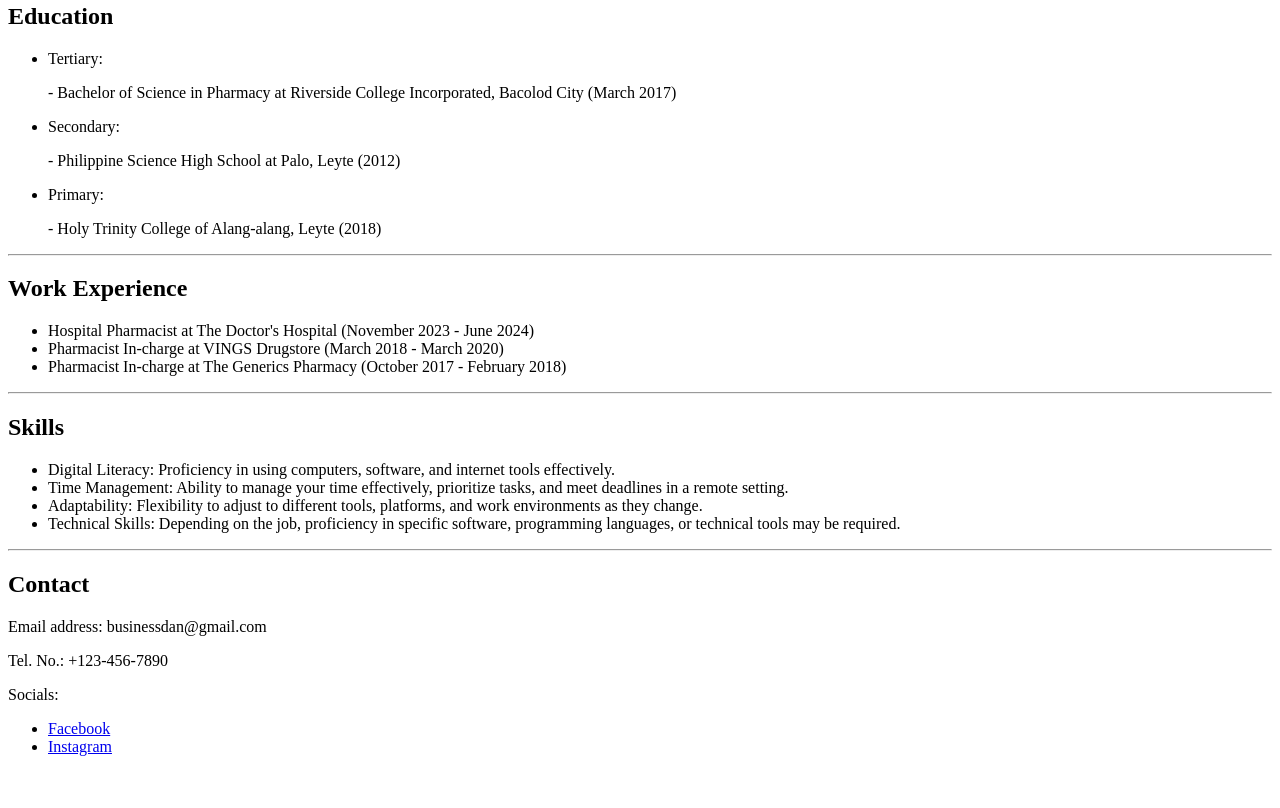
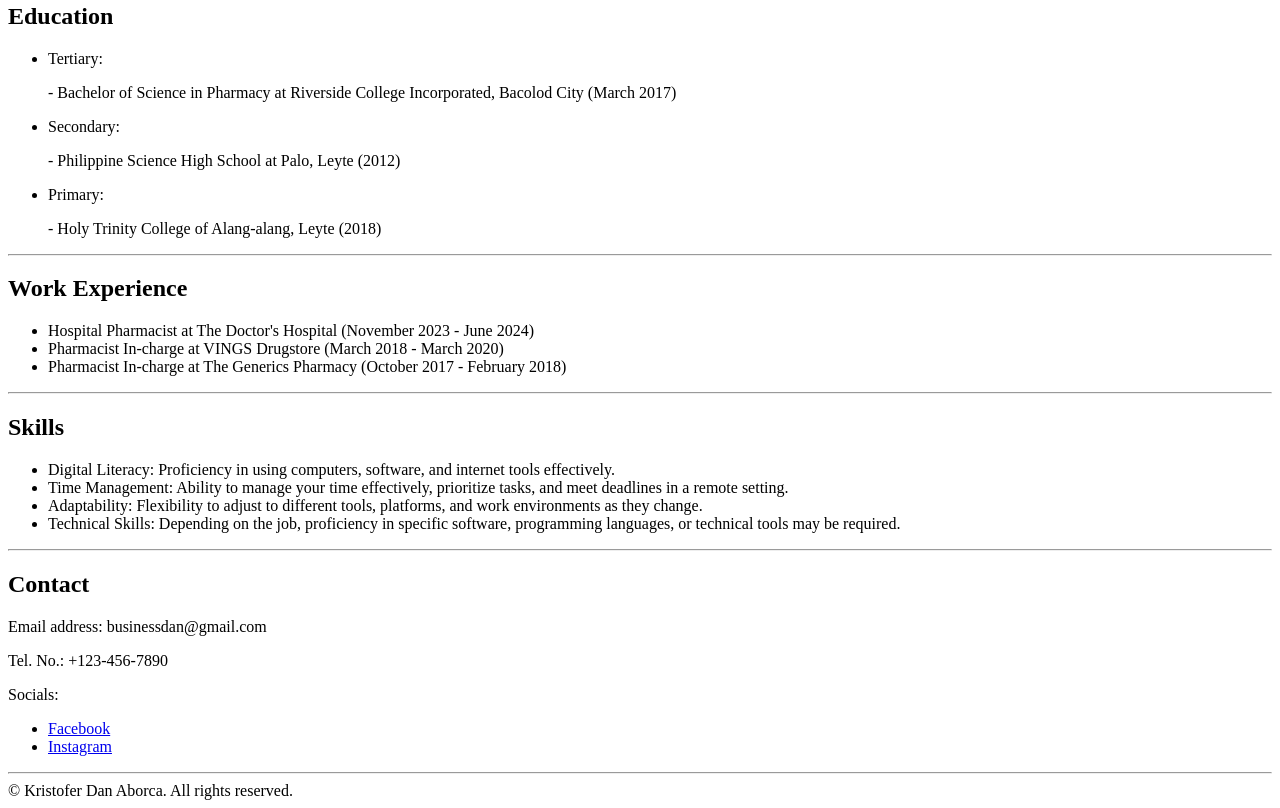
Before and after one commit to aborcakristoferdan/html-resume, a plain HTML site: page index.html in a window 1280 px wide. Shown: the part 354-1162 px from the top of the page. Before the commit the page ends 1126 px from the top, so only its background shows below. Drawn offline with Linux system fonts and the light colour scheme.

Commit message:
Add files via upload

```diff
--- a/index.html
+++ b/index.html
@@ -41,10 +41,10 @@
             <p>Socials:</p>
                 <ul>
                     <li><a href="https://www.facebook.com/kayeanne123">Facebook</a></li>
-                    <li><a href="https://www.instagram.com/aborcakristoferdan/">Instagram</li>
+                    <li><a href="https://www.instagram.com/aborcakristoferdan/">Instagram</a></li>
                 </ul>
-            <p></p>
-            <p></p>
+        <hr />
+        © Kristofer Dan Aborca. All rights reserved.
 
 
 </body>
```
